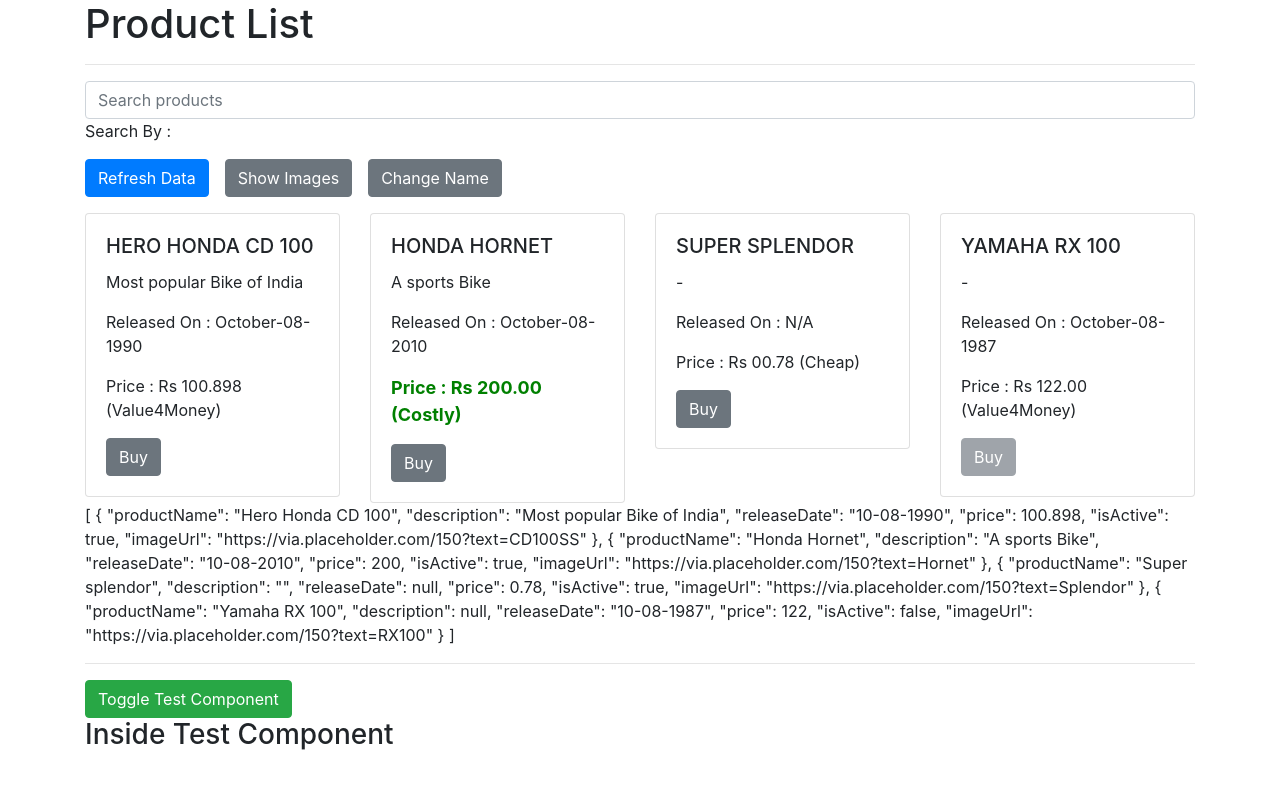
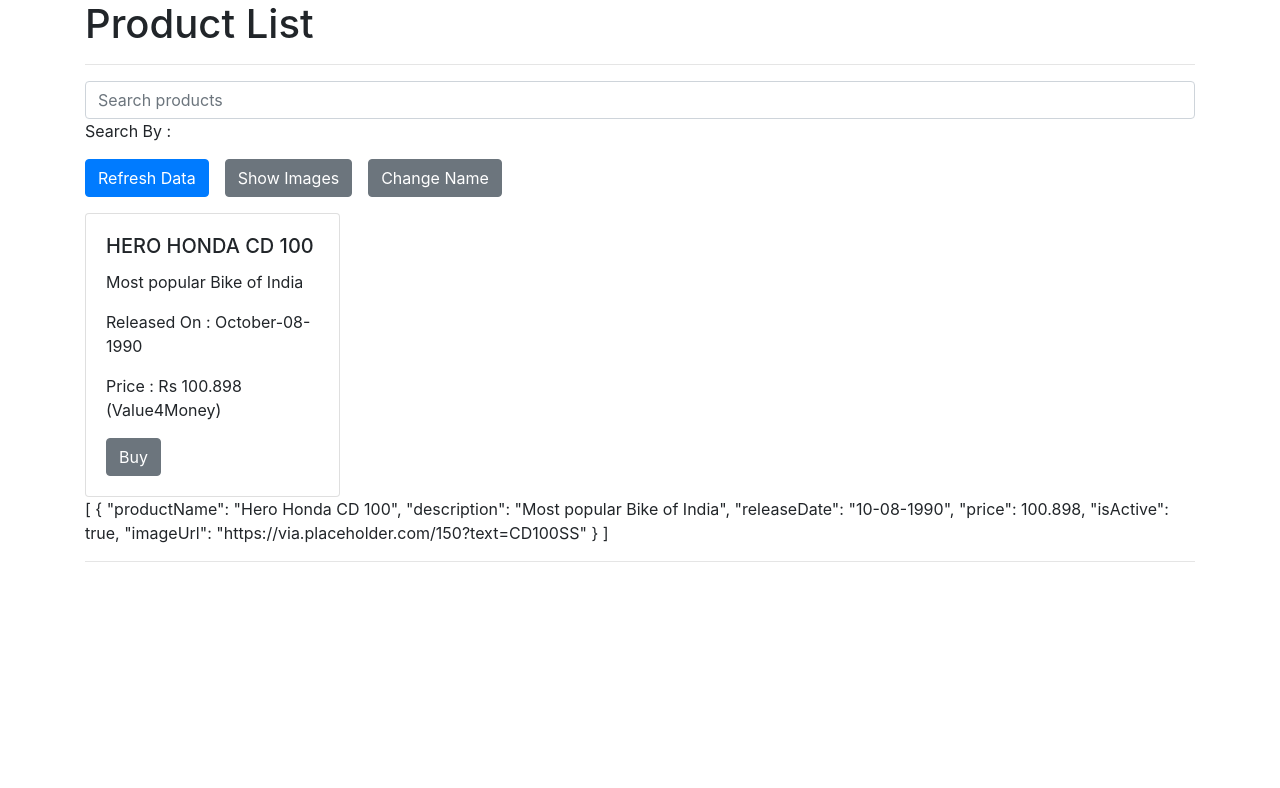
Before and after one commit to Rahuldevdurg/demo-batch2, an Angular app in the folder angular-demo/: page / in a window 1280 px wide. Shown: the top 788 px of the page. Built offline with nearby package versions, Linux system fonts and the light colour scheme.

Commit message:
onchnage and do check

```diff
--- a/angular-demo/src/app/product-details/product-details.component.ts
+++ b/angular-demo/src/app/product-details/product-details.component.ts
@@ -1,4 +1,11 @@
-import { Component, Input, OnInit } from '@angular/core';
+import {
+  Component,
+  DoCheck,
+  Input,
+  OnChanges,
+  OnInit,
+  SimpleChanges,
+} from '@angular/core';
 import { IProduct } from '../models/product.interface';
 
 @Component({
@@ -6,7 +13,7 @@
   templateUrl: './product-details.component.html',
   styleUrls: ['./product-details.component.css'],
 })
-export class ProductDetailsComponent implements OnInit {
+export class ProductDetailsComponent implements OnInit, OnChanges, DoCheck {
   @Input() product: IProduct;
   @Input() isShowImage: boolean;
 
@@ -14,8 +21,22 @@
 
   constructor() {}
 
+  ngDoCheck(): void {
+    this.counter++;
+    console.log('Inside ngDoCheck() ProductDetailsComponent', this.counter);
+  }
+
+  ngOnChanges(changes: SimpleChanges): void {
+    this.counter++;
+    console.log('Inside OnChanges() ProductDetailsComponent', {
+      changes: changes,
+      counter: this.counter,
+    });
+  }
+
   ngOnInit(): void {
     this.counter++;
+    console.log('Inside ngOnInit() ProductDetailsComponent', this.counter);
   }
 
   getClassesForProduct(product: IProduct) {
--- a/angular-demo/src/app/product-list/product-list.component.html
+++ b/angular-demo/src/app/product-list/product-list.component.html
@@ -16,8 +16,3 @@
 </ng-template>
 
 <hr>
-
-<button type="button" class="btn btn-success" (click)="renderTestComponnet=!renderTestComponnet">Toggle Test
-  Component</button>
-
-<app-test-component *ngIf="renderTestComponnet"></app-test-component>
--- a/angular-demo/src/app/product-list/product-list.component.ts
+++ b/angular-demo/src/app/product-list/product-list.component.ts
@@ -25,31 +25,31 @@
         isActive: true,
         imageUrl: 'https://via.placeholder.com/150?text=CD100SS',
       },
-      {
-        productName: 'Honda Hornet',
-        description: 'A sports Bike',
-        releaseDate: '10-08-2010',
-        price: 200,
-        isActive: true,
-        imageUrl: 'https://via.placeholder.com/150?text=Hornet',
-      },
-      {
-        productName: 'Super splendor',
-        description: '',
-        releaseDate: null,
-        price: 0.78,
-        isActive: true,
+      // {
+      //   productName: 'Honda Hornet',
+      //   description: 'A sports Bike',
+      //   releaseDate: '10-08-2010',
+      //   price: 200,
+      //   isActive: true,
+      //   imageUrl: 'https://via.placeholder.com/150?text=Hornet',
+      // },
+      // {
+      //   productName: 'Super splendor',
+      //   description: '',
+      //   releaseDate: null,
+      //   price: 0.78,
+      //   isActive: true,
 
-        imageUrl: 'https://via.placeholder.com/150?text=Splendor',
-      },
-      {
-        productName: 'Yamaha RX 100',
-        description: null,
-        releaseDate: '10-08-1987',
-        price: 122,
-        isActive: false,
-        imageUrl: 'https://via.placeholder.com/150?text=RX100',
-      },
+      //   imageUrl: 'https://via.placeholder.com/150?text=Splendor',
+      // },
+      // {
+      //   productName: 'Yamaha RX 100',
+      //   description: null,
+      //   releaseDate: '10-08-1987',
+      //   price: 122,
+      //   isActive: false,
+      //   imageUrl: 'https://via.placeholder.com/150?text=RX100',
+      // },
     ];
     this.allProducts = [...this.products];
   }
```
